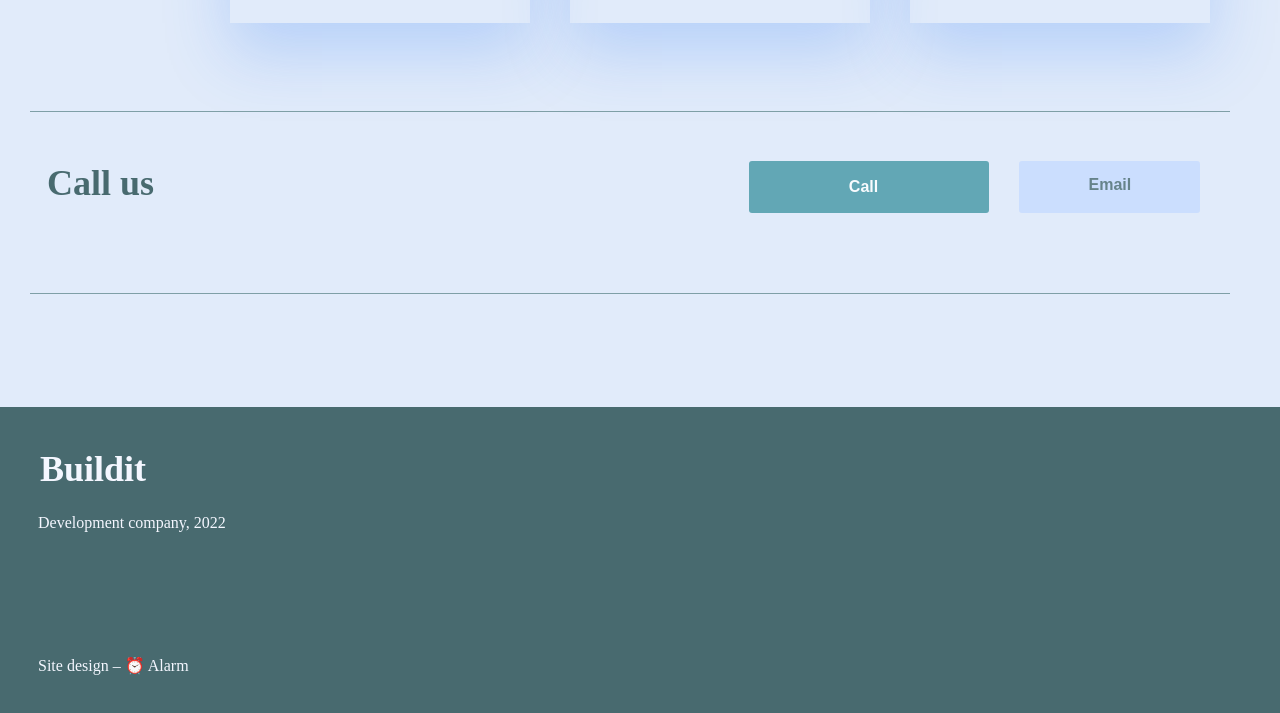
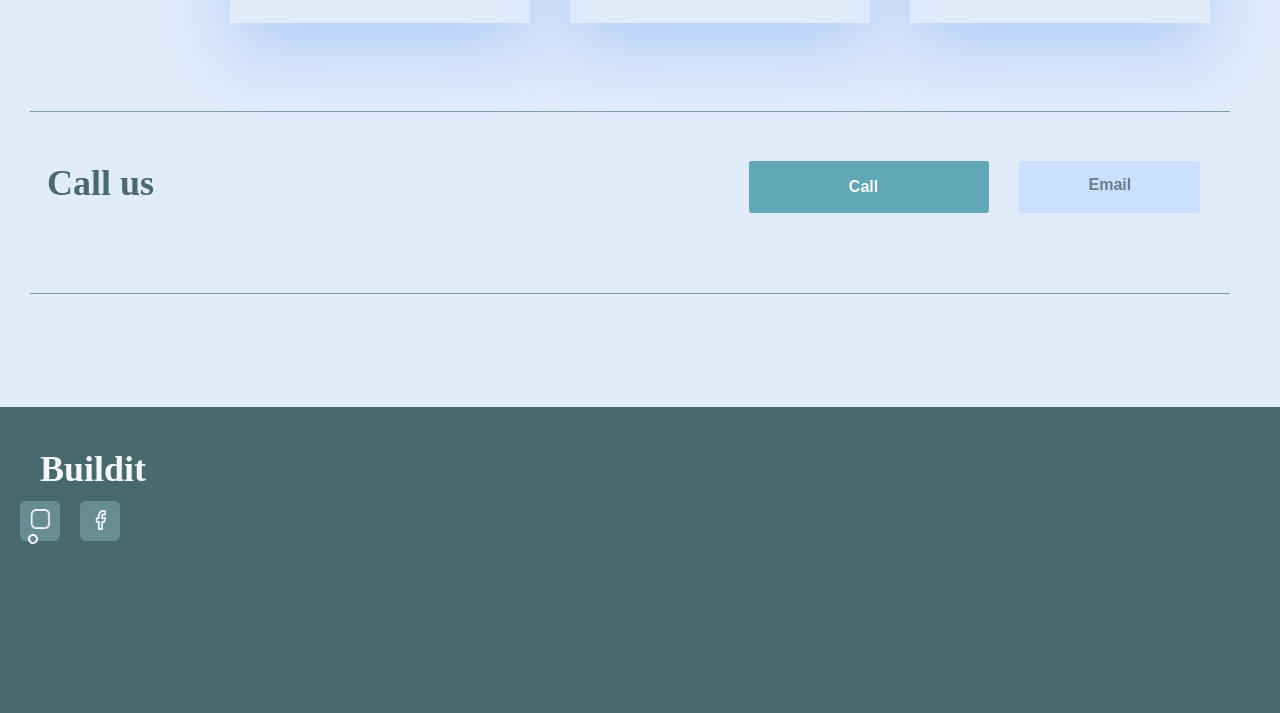
Before and after one commit to newgithubero/website, a plain HTML site: page web-site1/index.html in a window 1280 px wide. Shown: the part 3434-4147 px from the top of the page. Drawn offline with Linux system fonts and the light colour scheme.

Commit message:
mynewcommit

```diff
--- a/web-site1/index.html
+++ b/web-site1/index.html
@@ -279,8 +279,23 @@
         <h2>Buildit</h2>
 
        </div>
-       <div class="text-company">
-          <h3>Development company, 2022 <br> Site design – ⏰ Alarm</h3>
+       <div class="button-container">
+        <button class="button1">
+            <div class="button-card">
+                 <img src="./folder-img/Vector (30).png" alt="vector-instagram" class="vector1-card1">
+                 <img src="./folder-img/Vector (29).png" alt="" class="vector2-card1">
+
+
+            </div>
+        </button>
+
+        <button class="button2">
+           <div class="container">
+            <img src="./folder-img/Vector (31).png" alt="vector-fecbook" class="vector-button2">
+           </div>
+        </button>
+
+
        </div>
     </div>
 
--- a/web-site1/style.css
+++ b/web-site1/style.css
@@ -986,14 +986,72 @@ footer{
 }
 
 
-.text-company h3 {
-  width: 288px;
-  height: 160px;
-  top: 52px;
-  font-weight: 500;
-  font-size: 16px;
-  line-height: 143px;
-  color: rgba(244, 247, 255, 1);
-  margin-left: 38px;
+.button-container{
+
+  display: flex;
+  justify-content: center;
+  align-items: center;
+  width: 140px;
+  height: 140px;
+  top: 158px;
+  left: 349px;
+  gap: 20px;
+}
+
+.button-container .button1{
+
+  width: 40px;
+  height: 40px;
+  border-radius: 6px;
+  background: rgba(103, 140, 146, 1);
+  border: none;
 
 }
+
+
+.button-container .button2{
+  width: 40px;
+  height: 40px;
+  border-radius: 6px;
+  background: rgba(103, 140, 146, 1);
+  border: none;
+
+}
+
+
+.button-card{
+  width: 24px;
+  height: 24px;
+  top: 8px;
+  left: 8px;
+
+
+}
+
+.vector1-card1{
+  width: 20px;
+  height: 20px;
+  top: 2px;
+  left: 2px;
+  border-radius: 2px;
+  margin-left: 10px;
+
+
+}
+
+
+.vecto2-card1{
+  width: 0.01px;
+top: 6.5px;
+left: 17.5px;
+line-height: 130px;
+
+}
+
+
+
+.vector-button2{
+  width: 11px;
+  height: 20px;
+  border-radius: 2px;
+}
```
Also changed, not shown: web-site1/folder-img/Vector (29).png (added), web-site1/folder-img/Vector (30).png (added), web-site1/folder-img/Vector (31).png (added).
